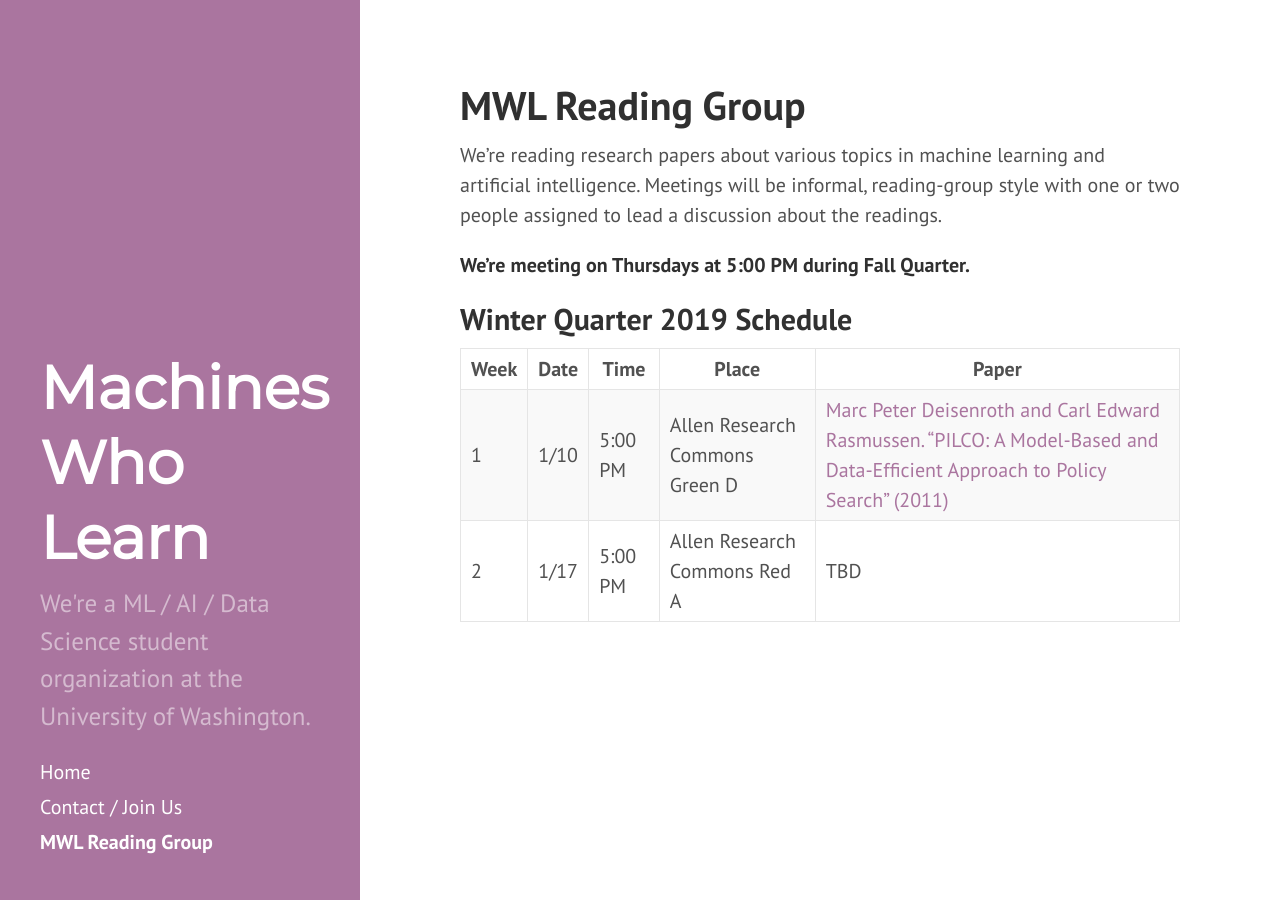
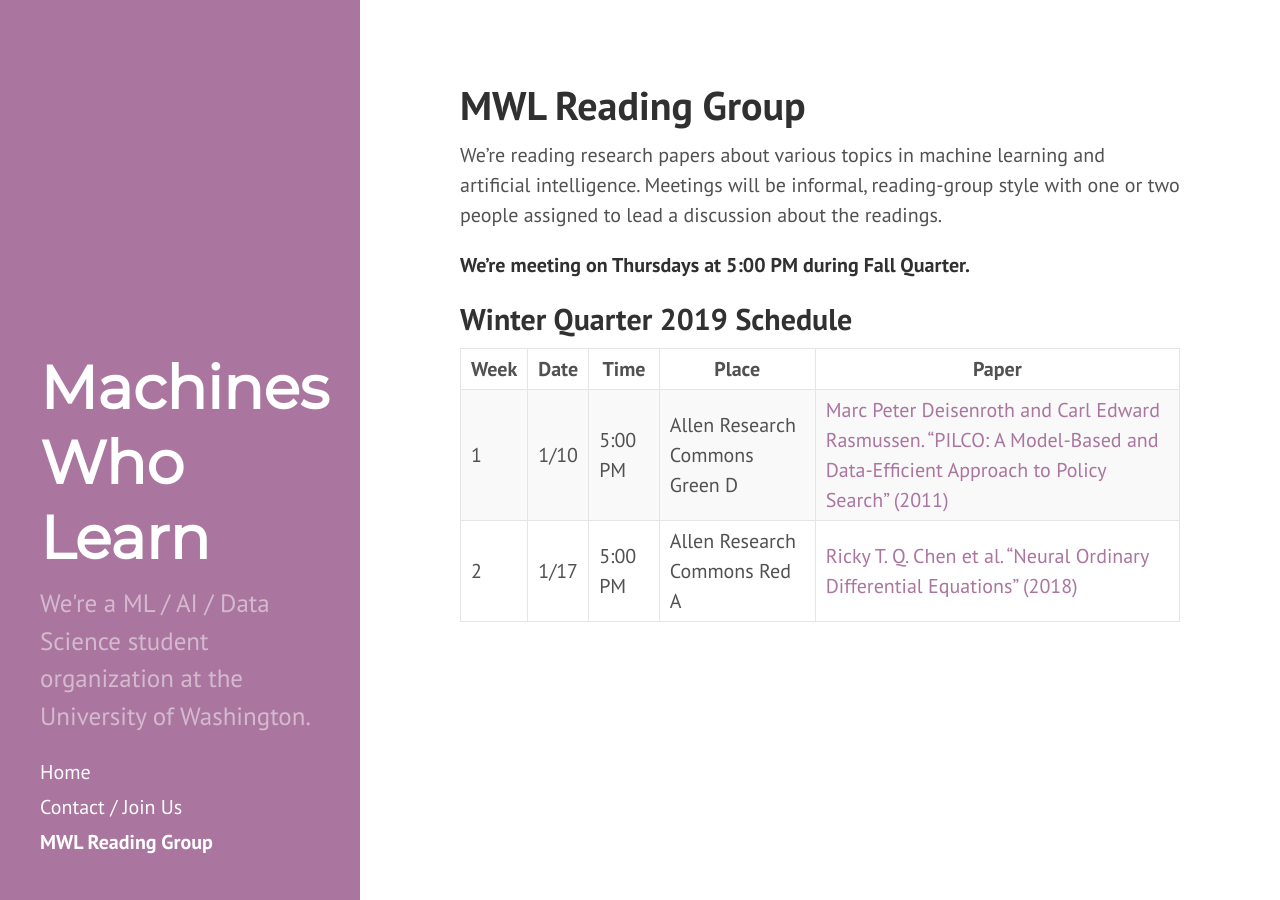
Before and after one commit to MachinesWhoLearn/machineswholearn.github.io, a Jekyll site: the page built from mwl_reading_group.md, in a window 1280 px wide. Built offline with Jekyll 4.4.1, drawn with Linux system fonts in a browser that asks for light colours.

Commit message:
Update mwl_reading_group.md

```diff
--- a/mwl_reading_group.md
+++ b/mwl_reading_group.md
@@ -14,4 +14,4 @@ or two people assigned to lead a discussion about the readings.
 | Week | Date | Time | Place | Paper |
 |------|------|---------|---------|----------------------------------------------------------------------------------------------------------------------------------------------------------------------------------------------------------------------------------------------------------------|
 | 1 | 1/10 | 5:00 PM | Allen Research Commons Green D | [Marc Peter Deisenroth and Carl Edward Rasmussen. "PILCO: A Model-Based and Data-Efficient Approach to Policy Search" (2011)](http://mlg.eng.cam.ac.uk/pub/pdf/DeiRas11.pdf) |
-| 2 | 1/17 | 5:00 PM | Allen Research Commons Red A | TBD |
+| 2 | 1/17 | 5:00 PM | Allen Research Commons Red A | [Ricky T. Q. Chen et al. "Neural Ordinary Differential Equations" (2018)](https://arxiv.org/abs/1806.07366)|
```
